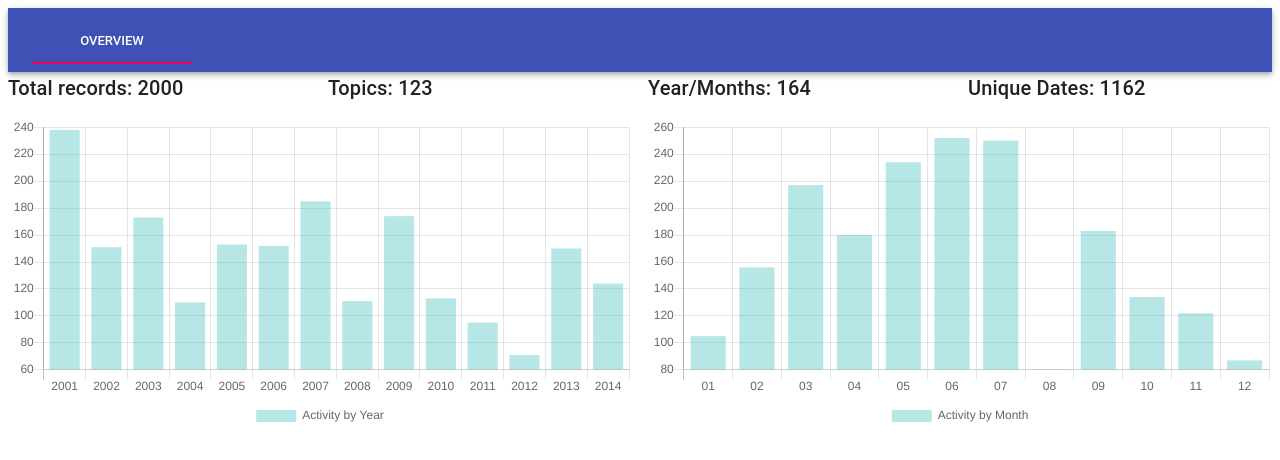
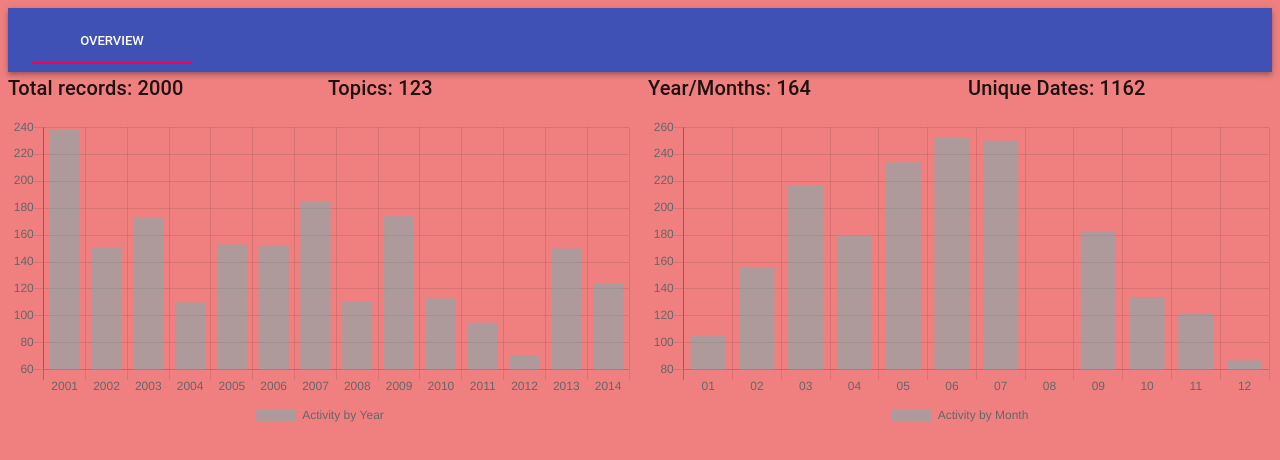
Before and after one commit to sam-littlefield/QuickDataSummary, a React app: page /#/overview in a window 1280 px wide. Built offline with nearby package versions, Linux system fonts and the light colour scheme.

Commit message:
Adding a background color to and css file to app

```diff
--- a/index.html
+++ b/index.html
@@ -1,6 +1,6 @@
 <html>
   <head>
-
+    <link rel="stylesheet" type="text/css" href="main.css">
   </head>
   <body>
     <div id="root">
--- /dev/null
+++ b/main.css
@@ -0,0 +1,3 @@
+html {
+    background-color: lightcoral;
+}
```
